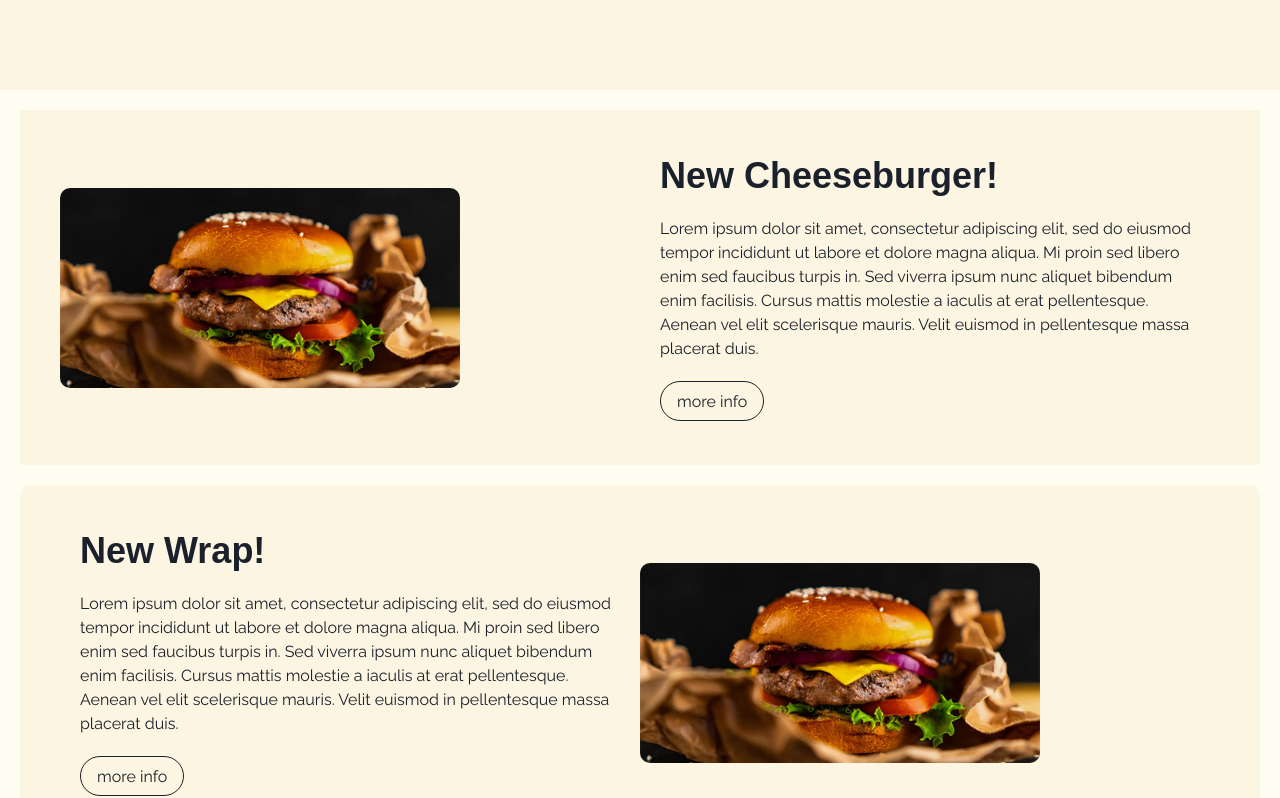
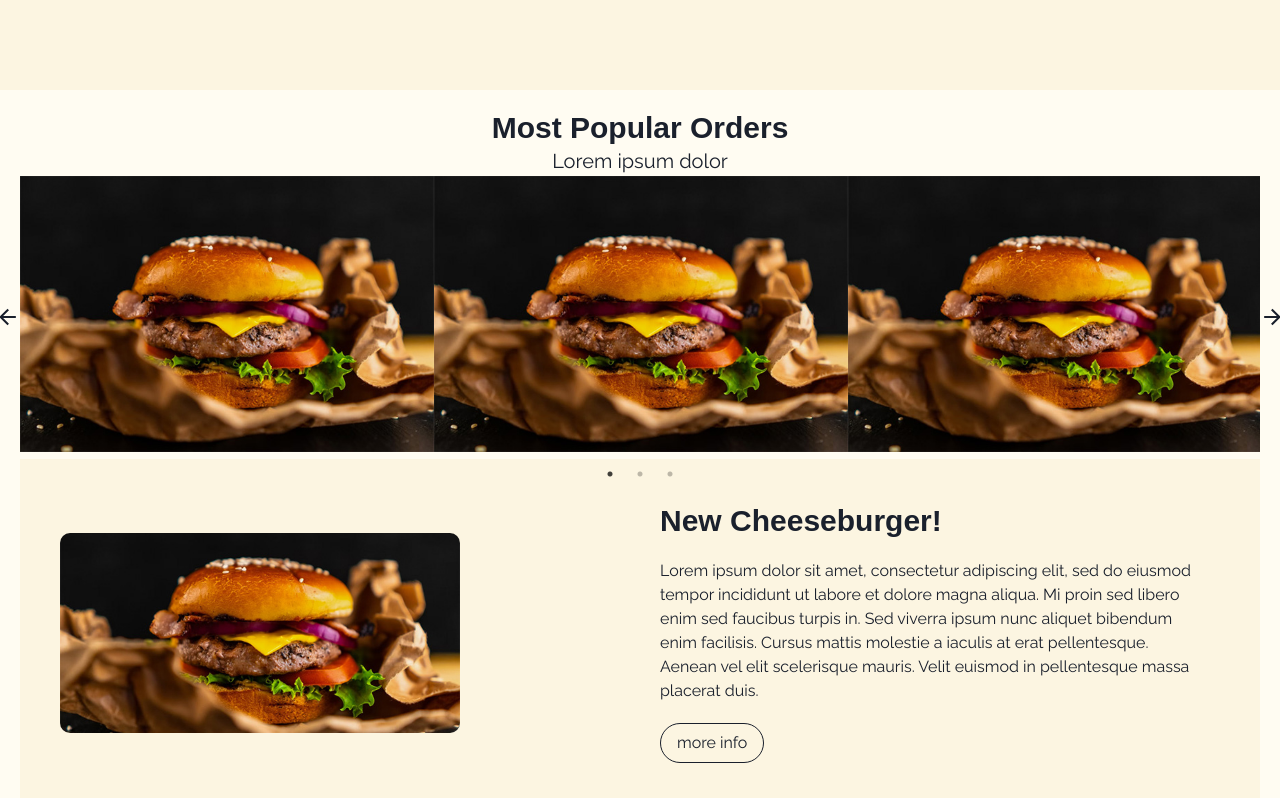
Before and after one commit to dev-marko/digit-project, a React (Create React App) app: page / in a window 1280 px wide. Shown: the part 710-1508 px from the top of the page. Built offline with nearby package versions, Linux system fonts and the light colour scheme; a web font is replaced by a local one.

Commit message:
DRAFT: - Implementing PopularOrdersSlider with custom PopularOrderCard

```diff
--- a/package.json
+++ b/package.json
@@ -3,6 +3,7 @@
   "version": "0.1.0",
   "private": true,
   "dependencies": {
+    "@chakra-ui/icons": "^2.0.13",
     "@chakra-ui/react": "^2.4.3",
     "@emotion/react": "^11.10.5",
     "@emotion/styled": "^11.10.5",
@@ -10,11 +11,14 @@
     "@testing-library/jest-dom": "^5.16.5",
     "@testing-library/react": "^13.4.0",
     "@testing-library/user-event": "^13.5.0",
-    "framer-motion": "^7.8.0",
+    "chakra-ui-carousel": "^1.0.6",
+    "framer-motion": "^7.9.1",
     "react": "^18.2.0",
     "react-dom": "^18.2.0",
     "react-router-dom": "^6.4.5",
     "react-scripts": "5.0.1",
+    "react-slick": "^0.29.0",
+    "slick-carousel": "^1.8.1",
     "web-vitals": "^2.1.4"
   },
   "scripts": {
--- a/src/components/NewOffer.jsx
+++ b/src/components/NewOffer.jsx
@@ -4,12 +4,12 @@ import PrimaryButton from "./PrimaryButton";
 const NewOffer = () => {
   return (
     <Flex mb='5' flexDirection={'row'} bg='background.100' alignItems={"center"} sborderRadius='10px'>
-      <Box ps='10' py='6' flex='1'>
-        <Image borderRadius='10px' w='50vh' h='25vh' objectFit='cover' src='./images/new_offer_burger.jpg' alt="placeholder image" />
+      <Box ps='10' py='6' flex='1' alignItems={'center'}>
+        <Image alignItems={'center'} borderRadius='10px' w='50vh' h='25vh' objectFit='cover' src='./images/new_offer_burger.jpg' alt="placeholder image" />
       </Box>
       <Box flex='1' pe='10' py='6'>
         <Box p='5'>
-          <Heading>New Cheeseburger!</Heading>
+          <Heading as='h3' size='lg'>New Cheeseburger!</Heading>
           <Text my='5'>
             Lorem ipsum dolor sit amet, consectetur adipiscing elit,
             sed do eiusmod tempor incididunt ut labore et dolore magna aliqua.
--- a/src/components/NewOfferReversed.jsx
+++ b/src/components/NewOfferReversed.jsx
@@ -6,7 +6,7 @@ const NewOfferReversed = () => {
     <Flex mt='5' flexDirection={'row'} bg='background.100' alignItems={"center"} borderRadius='10px'>
       <Box flex='1' ps='10' py='6'>
         <Box p='5'>
-          <Heading>New Wrap!</Heading>
+          <Heading as='h3' size='lg'>New Wrap!</Heading>
           <Text my='5'>
             Lorem ipsum dolor sit amet, consectetur adipiscing elit,
             sed do eiusmod tempor incididunt ut labore et dolore magna aliqua.
--- a/src/components/PopularOrders.jsx
+++ b/src/components/PopularOrders.jsx
@@ -0,0 +1,20 @@
+import { Flex, Box, Text, Heading } from "@chakra-ui/react";
+import PopularOrdersSlider from "./PopularOrdersSlider";
+
+const PopularOrders = () => {
+  return (
+    <Box>
+      <Flex flexDirection={'column'} alignItems={'center'}>
+        <Box>
+          <Heading as='h3' size='lg'>Most Popular Orders</Heading>
+        </Box>
+        <Box>
+          <Text fontSize='xl'>Lorem ipsum dolor</Text>
+        </Box>
+      </Flex>
+      <PopularOrdersSlider />
+    </Box>
+  );
+}
+
+export default PopularOrders;
--- a/src/components/PopularOrdersSlider.jsx
+++ b/src/components/PopularOrdersSlider.jsx
@@ -1,4 +1,3 @@
-import { useState } from 'react';
 import { Box, Image } from '@chakra-ui/react';
 import Slider from "react-slick";
 import { ArrowBackIcon, ArrowForwardIcon } from '@chakra-ui/icons';
@@ -60,15 +59,6 @@ const PopularOrdersSlider = () => {
         <Box>
           <Image src='./images/new_offer_burger.jpg' alt="placeholder image" style={{ margin: 'auto' }} />
         </Box>
-        <Box>
-          <Image src='./images/new_offer_burger.jpg' alt="placeholder image" style={{ margin: 'auto' }} />
-        </Box>
-        <Box>
-          <Image src='./images/new_offer_burger.jpg' alt="placeholder image" style={{ margin: 'auto' }} />
-        </Box>
-        <Box>
-          <Image src='./images/new_offer_burger.jpg' alt="placeholder image" style={{ margin: 'auto' }} />
-        </Box>
       </Slider>
     </>
   );
--- a/src/pages/HomePage.jsx
+++ b/src/pages/HomePage.jsx
@@ -1,9 +1,9 @@
 import { Container, VStack } from "@chakra-ui/react";
 import HeroSection from "../components/HeroSection.jsx";
 
-import Navbar from "../components/Navbar";
 import NewOffer from "../components/NewOffer";
 import NewOfferReversed from "../components/NewOfferReversed";
+import PopularOrders from "../components/PopularOrders";
 
 const HomePage = () => {
   return (
@@ -13,6 +13,7 @@ const HomePage = () => {
       </VStack>
       <VStack bg="background.200">
         <Container maxW="container.xl" p="5">
+          <PopularOrders/>
           <NewOffer />
           <NewOfferReversed />
         </Container>
```
Also changed, not shown: public/index.html (+4 -4 lines), src/components/HeroSection.jsx (+5 -3 lines), src/components/PopularOrderCard.jsx (+10 -8 lines), 1 other file (tests, documents, lock files or other folders).
